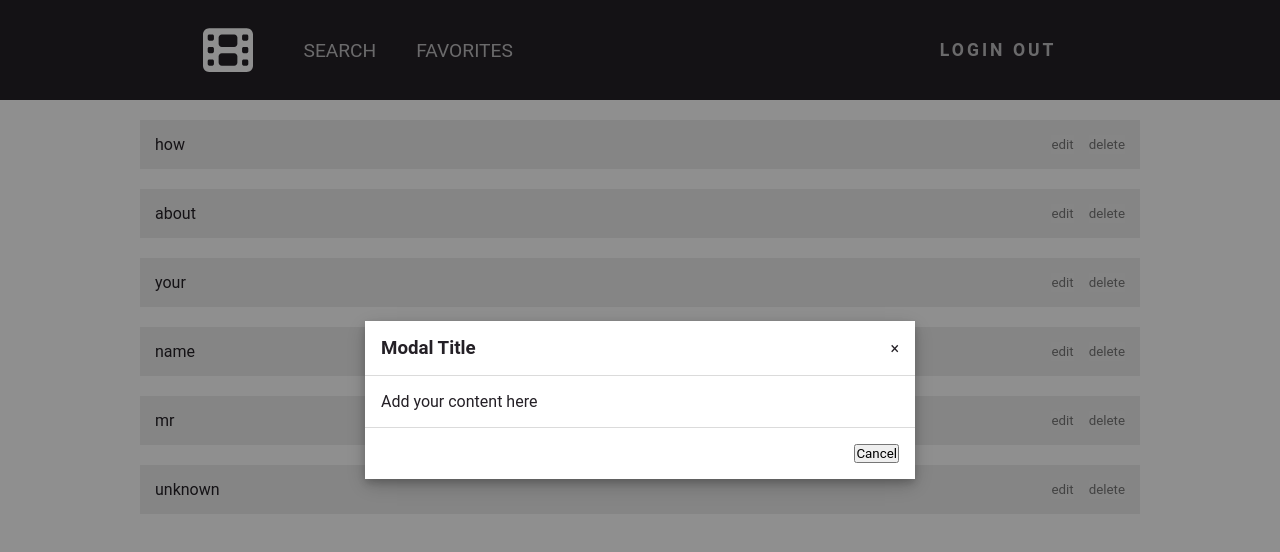
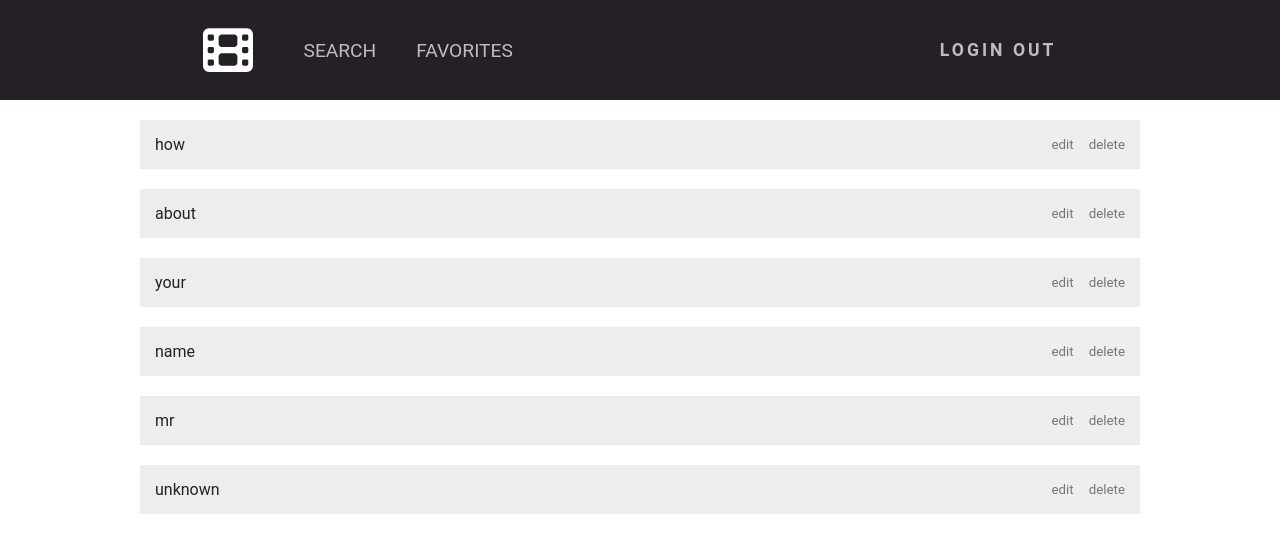
Before and after one commit to posternaka/youtube-app, a React (Create React App) app: page /favorites in a window 1280 px wide. Shown: the top 552 px of the page. Built offline with nearby package versions, Linux system fonts and the light colour scheme.

Commit message:
passing props to modal window

```diff
--- a/src/components/Favorites/index.tsx
+++ b/src/components/Favorites/index.tsx
@@ -1,21 +1,26 @@
 import React from 'react';
 import style from './favoriteBlock.module.scss';
-
-type Props = {
-  setVisible: () => void;
-}
+import ModalWindow from '../ModalWindow/ModalWindow';
 
 const FavoriteBlock = () => {
   const arr: Array<string> = ['how', 'about', 'your', 'name', 'mr', 'unknown'];
+  const [isVisibleModal, setIsVisibleModal] = React.useState<boolean>(false);
+  const [currentElement, setCurrentElement] = React.useState<number>(0);
+
+  const handleSetState = (index: number) => {
+    setIsVisibleModal(true);
+    setCurrentElement(index);
+  }
 
   return (
     <>
+      {isVisibleModal ? <ModalWindow title={arr[currentElement]} onClose={() => setIsVisibleModal(false)}/> : null}
       {arr &&
         arr.map((it, index) => (
           <div key={index} className={style.cart} >
             <p>{it}</p>
             <div className={style.cart__options} >
-              <button >edit</button>
+              <button onClick={() => handleSetState(index)}>edit</button>
               <button >delete</button>
             </div>
           </div>
--- a/src/components/ModalWindow/ModalWindow.tsx
+++ b/src/components/ModalWindow/ModalWindow.tsx
@@ -3,10 +3,12 @@ import React from 'react';
 type Props = {
   title: string;
   onClose: () => void;
-  isVisible: boolean;
 }
 
-const ModalWindow = ({ isVisible = false, title, onClose }: Props) => {
+const ModalWindow = ({ title, onClose }: Props) => {
+  console.log(title);
+
+
   const keydownHandler = ({ key }: any) => {
     switch (key) {
       case 'Escape':
@@ -21,7 +23,7 @@ const ModalWindow = ({ isVisible = false, title, onClose }: Props) => {
     return () => document.removeEventListener('keydown', keydownHandler);
   });
 
-  return !isVisible ? null : (
+  return (
     <div className="modal" onClick={onClose}>
       <div className="modal-dialog" onClick={e => e.stopPropagation()}>
         <div className="modal-header">
@@ -33,7 +35,7 @@ const ModalWindow = ({ isVisible = false, title, onClose }: Props) => {
         <div className="modal-body">
           <div className="modal-content"><p>Add your content here</p></div>
         </div>
-        <div className="modal-footer"><button>Cancel</button></div>
+        <div className="modal-footer" onClick={onClose}><button>Cancel</button></div>
       </div>
     </div>
   );
--- a/src/pages/Favorites.tsx
+++ b/src/pages/Favorites.tsx
@@ -1,37 +1,29 @@
 import React from 'react';
 import FavoriteBlock from '../components/Favorites';
-import ModalWindow from '../components/ModalWindow/ModalWindow';
+
 
 
 const Favorites = () => {
-  const [isVisibleModal, setIsVisibleModal] = React.useState<boolean>(true);
-  const modalRef = React.useRef<HTMLDivElement>(null);
 
-  React.useEffect(() => {
-    const handleClickOut = (e: MouseEvent) => {
-      if(modalRef.current && !e.composedPath().includes(modalRef.current)) {
-        setIsVisibleModal(false);
-      }
-    };
+  // const modalRef = React.useRef<HTMLDivElement>(null);
 
-    document.body.addEventListener('click', handleClickOut);
+  // React.useEffect(() => {
+  //   const handleClickOut = (e: MouseEvent) => {
+  //     if(modalRef.current && !e.composedPath().includes(modalRef.current)) {
+  //       setIsVisibleModal(false);
+  //     }
+  //   };
 
-    return () => {
-      document.body.removeEventListener('click', handleClickOut);
-    };
-  }, []);
+  //   document.body.addEventListener('click', handleClickOut);
+
+  //   return () => {
+  //     document.body.removeEventListener('click', handleClickOut);
+  //   };
+  // }, []);
 
   return (
     <>
-      <div className='modal__block'>
-        <div className='modal' ref={modalRef}>
-              {isVisibleModal ? <ModalWindow
-            isVisible={isVisibleModal}
-            title="Modal Title"
-            onClose={() => setIsVisibleModal(false)}
-            /> : ''}
-        </div>
-      </div>
+
       <div className='container'>
         <div className='favorites'>
             <FavoriteBlock />
```
